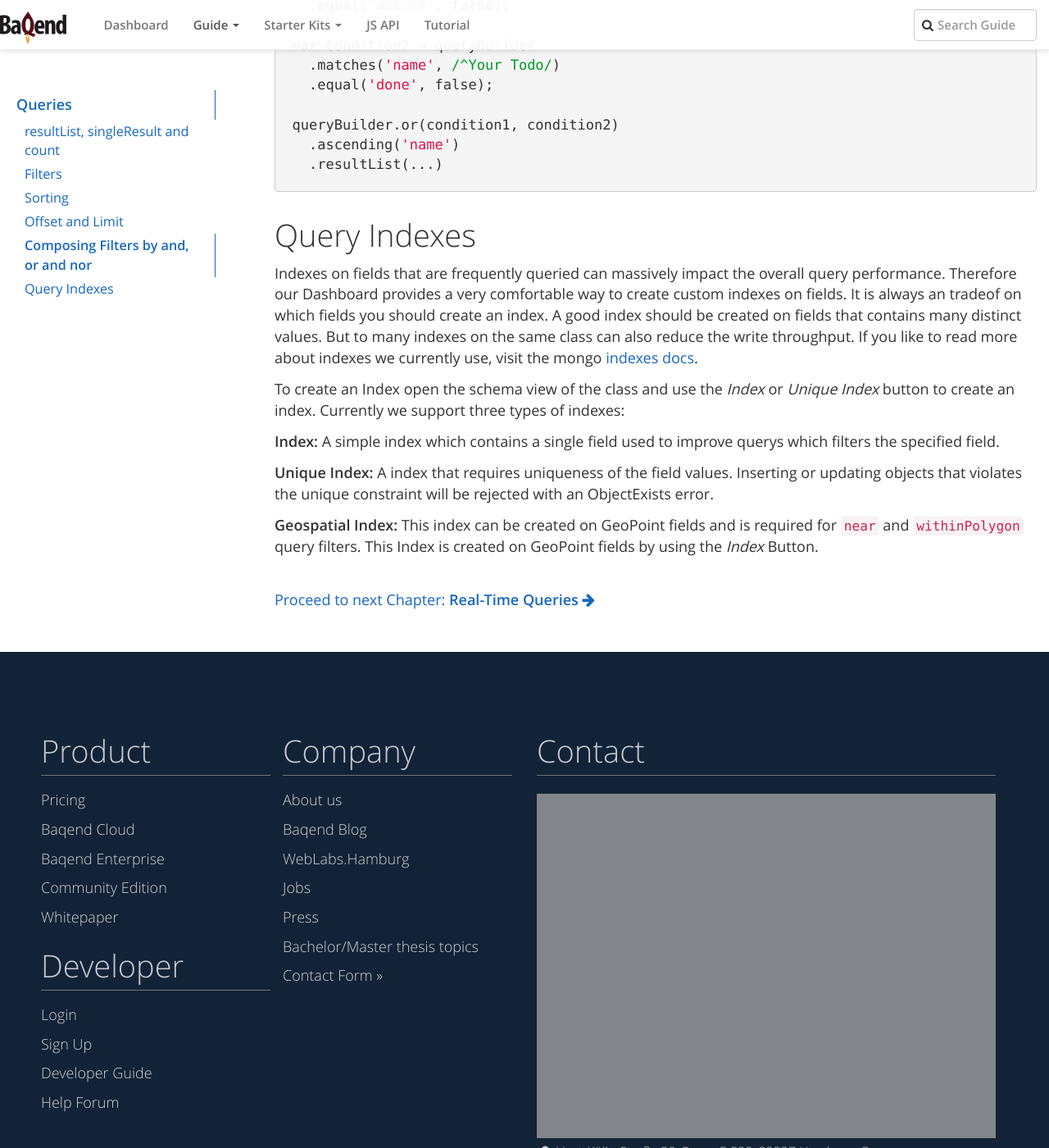
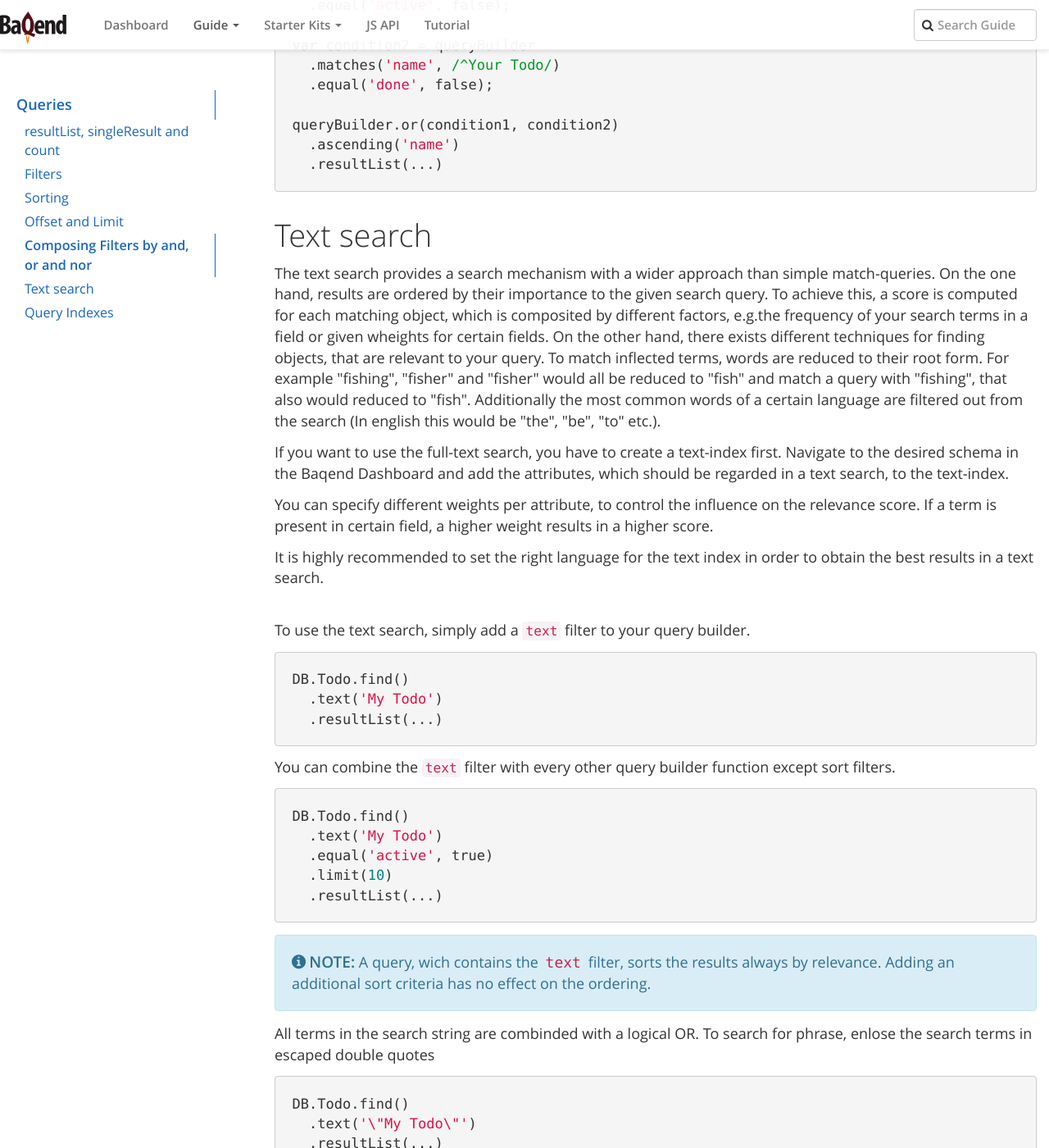
Before and after one commit to Baqend/guide, an MkDocs documentation site: the page built from src/topics/queries/index.md, in a window 1280 px wide and 1400 px high, scrolled down 7467 px. Shown: the whole window at 82% size. Built offline with MkDocs 1.6.1, drawn with Linux system fonts in a browser that asks for light colours; comment, search, counter and statistics services are not loaded; old or Windows-style settings are respelled for this version of MkDocs; some of the changed text lies outside the part shown.

Commit message:
added section 'Aggregation' and text search in 'Queries'

````diff
--- a/mkdocs.yml
+++ b/mkdocs.yml
@@ -12,6 +12,7 @@ pages:
         - 'CRUD': 'topics/crud/index.md'
         - 'Schema and Types': 'topics/schema/index.md'
         - 'Queries': 'topics/queries/index.md'
+        - 'Aggregation': 'topics/aggregation/index.md'
         - 'Real-Time Queries': 'topics/realtime/index.md'
         - 'User Management': 'topics/user-management/index.md'
         - 'Baqend Code': 'topics/baqend-code/index.md'
--- a/src/topics/queries/index.md
+++ b/src/topics/queries/index.md
@@ -393,6 +393,71 @@ queryBuilder.or(condition1, condition2)
   .ascending('name')
   .resultList(...)
 ```
+## Text search
+The text search provides a search mechanism with a wider approach than simple match-queries.
+On the one hand, results are ordered by their importance to the given search query.
+To achieve this, a score is computed for each matching object, which is composited by different factors, e.g.the frequency of your search terms in a field or given wheights for certain fields.
+On the other hand, there exists different techniques for finding objects, that are relevant to your query.
+To match inflected terms, words are reduced to their root form. For example "fishing", "fisher" and "fisher" would all be reduced to "fish" and match a query with "fishing", that also would reduced to "fish".
+Additionally the most common words of a certain language are filtered out from the search (In english this would be "the", "be", "to" etc.).
+
+If you want to use the full-text search, you have to create a text-index first.
+Navigate to the desired schema in the Baqend Dashboard and add the attributes, which should be regarded in a text search, to the text-index.
+
+You can specify different weights per attribute, to control the influence on the relevance score. If a term is present in certain field, a higher weight results in a higher score.
+
+It is highly recommended to set the right language for the text index in order to obtain the best results in a text search.
+<br><br>
+
+To use the text search, simply add a `text` filter to your query builder.
+
+```js
+DB.Todo.find()
+  .text('My Todo')
+  .resultList(...)
+```
+
+
+You can combine the `text` filter with every other query builder function except sort filters.
+
+```js
+DB.Todo.find()
+  .text('My Todo')
+  .equal('active', true)
+  .limit(10)
+  .resultList(...)
+```
+
+<div class="note"><strong>Note:</strong> A query, wich contains the <code>text</code> filter, sorts the results always by relevance. Adding an additional sort criteria has no effect on the ordering.</div>
+
+
+
+All terms in the search string are combinded with a logical OR. To search for phrase, enlose the search terms in escaped double quotes
+```js
+DB.Todo.find()
+  .text('\"My Todo\"')
+  .resultList(...)
+```
+
+You can also negate words with a hyphen-minus prefix (-) to exclude objects which contain the negated word from the result set.
+
+The `text` filter has also some additional optional parameters, which correspond to the [MongoDB text operator](https://docs.mongodb.com/manual/reference/operator/query/text/).
+```python
+text(String searchTerm, String language, Boolean caseSensitive, Boolean diacriticSensitive)
+```
+
+With the `language` parameter you can determine the language of your query to improve the finding of relevant objects. If not specified or `null`, the default language of the underlying text-index is used.
+If you don't want the text search to use stemming or stop word removal, you can specify a language value of `none`.
+
+Setting the `caseSensitive` or `diacriticSensitive` parameter to 'true' will enable a case or diacritic sensitive search.
+
+Example for a case sensitive text search:
+```js
+DB.Todo.find()
+  .text('MY TODO', null, true)
+  .resultList(...)
+```
+
 
 ## Query Indexes
 Indexes on fields that are frequently queried can massively impact the overall query performance. Therefore our Dashboard
````
Also changed, not shown: src/index.md (+5 -0 lines), src/topics/aggregation/index.md (added, +47 -0 lines).
